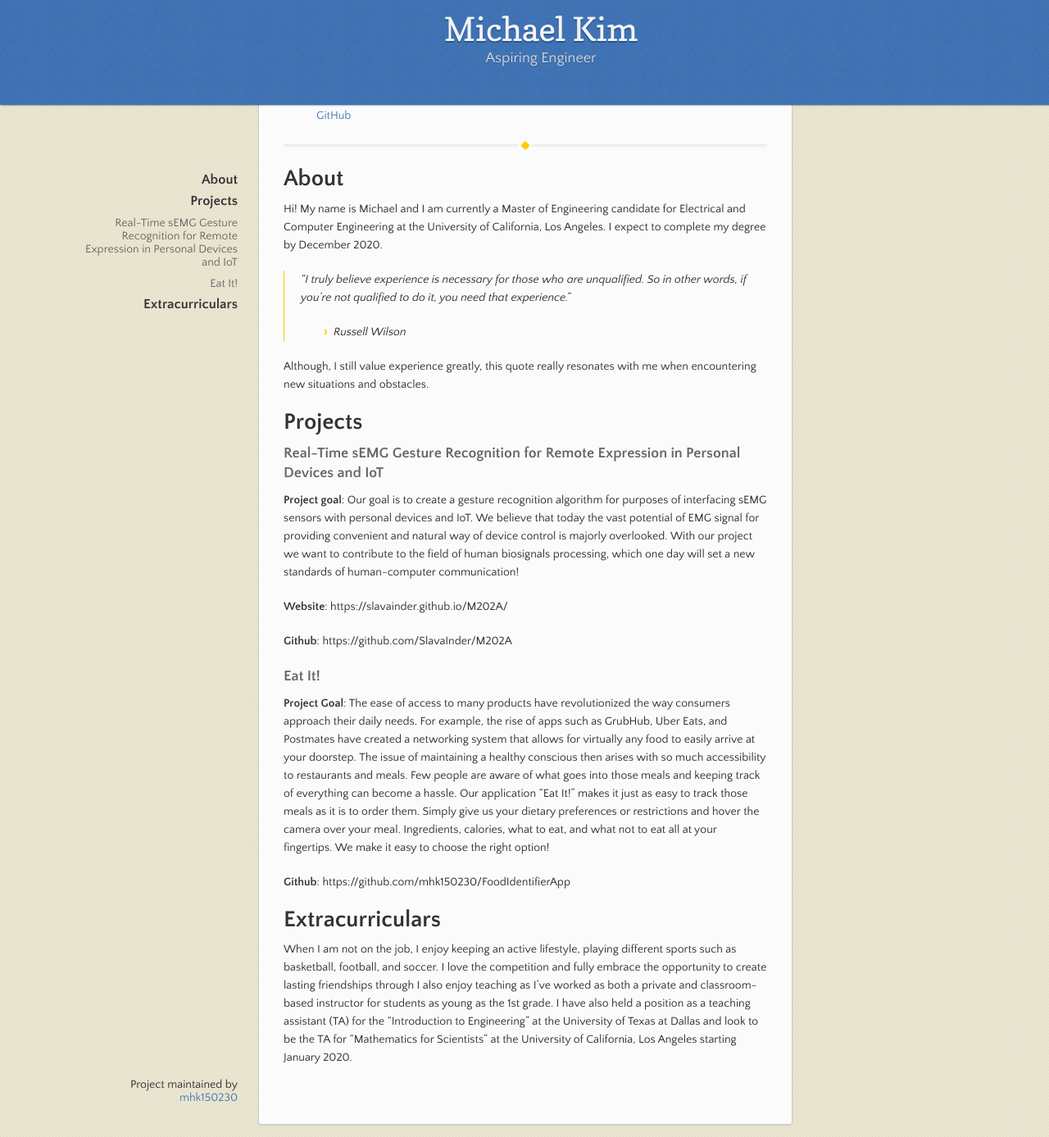
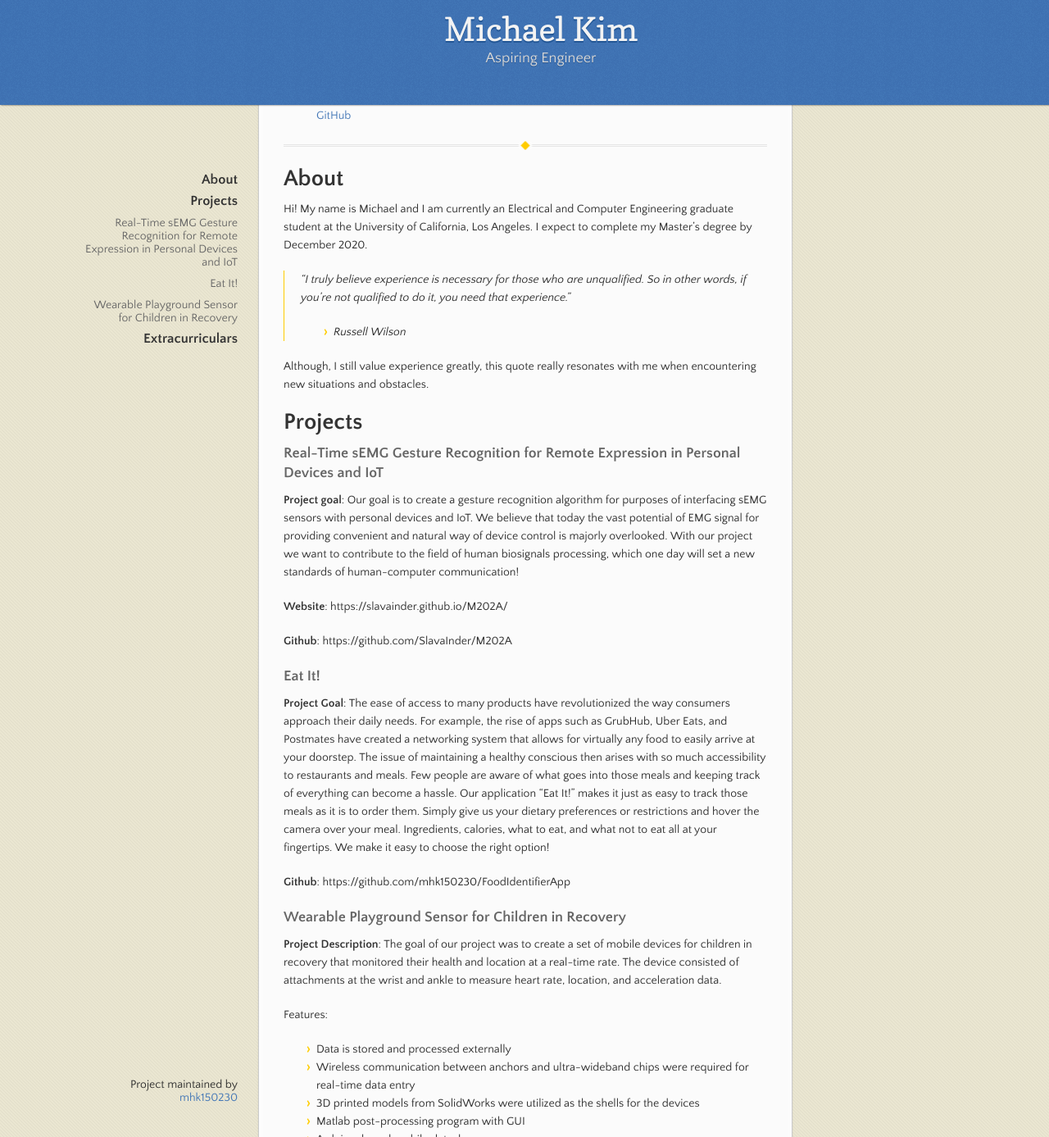
Before and after one commit to mhk150230/Michael-Kim-Bio, a Jekyll site: the page built from index.md, in a window 1280 px wide and 1400 px high, scrolled down 539 px, cut to the strip 13-1400 px from the top of the window. Shown: the whole strip at 82% size. Built offline with Jekyll 4.4.1, drawn with Linux system fonts in a browser that asks for light colours; some of the changed text lies outside the part shown.

Commit message:
Update index.md

```diff
--- a/index.md
+++ b/index.md
@@ -2,7 +2,7 @@
 layout: default
 ---
 <html>
-  <center><img src="https://s1.ibtimes.com/sites/www.ibtimes.com/files/styles/full/public/2011/06/12/112882-dirk-nowitzki.jpg" style="max-width:70%"></center>
+  <center><img src="Profile.png" style="max-width:70%"></center>
   </html>
 
 <dl>
@@ -19,7 +19,7 @@ layout: default
 * * *
 
 # About
-Hi! My name is Michael and I am currently a Master of Engineering candidate for Electrical and Computer Engineering at the University of California, Los Angeles. I expect to complete my degree by December 2020.
+Hi! My name is Michael and I am currently an Electrical and Computer Engineering graduate student at the University of California, Los Angeles. I expect to complete my Master's degree by December 2020.
 
 
 > "I truly believe experience is necessary for those who are unqualified.
@@ -45,6 +45,17 @@ Although, I still value experience greatly, this quote really resonates with me
 **Github**: https://github.com/mhk150230/FoodIdentifierApp
 
 
+### Wearable Playground Sensor for Children in Recovery
+**Project Description**: The goal of our project was to create a set of mobile devices for children in recovery that monitored their health and location at a real-time rate. The device consisted of attachments at the wrist and ankle to measure heart rate, location, and acceleration data.
+
+Features:
+
+- Data is stored and processed externally
+- Wireless communication between anchors and ultra-wideband chips were required for real-time data entry
+- 3D printed models from SolidWorks were utilized as the shells for the devices
+- Matlab post-processing program with GUI
+- Arduino-based mobile data-loggers
+
 
 # Extracurriculars
 When I am not on the job, I enjoy keeping an active lifestyle, playing different sports such as basketball, football, and soccer. I love the competition and fully embrace the opportunity to create lasting friendships through  I also enjoy teaching as I’ve worked as both a private and classroom-based instructor for students as young as the 1st grade. I have also held a position as a teaching assistant (TA) for the "Introduction to Engineering" at the University of Texas at Dallas and look to be the TA for "Mathematics for Scientists" at the University of California, Los Angeles starting January 2020.
```
